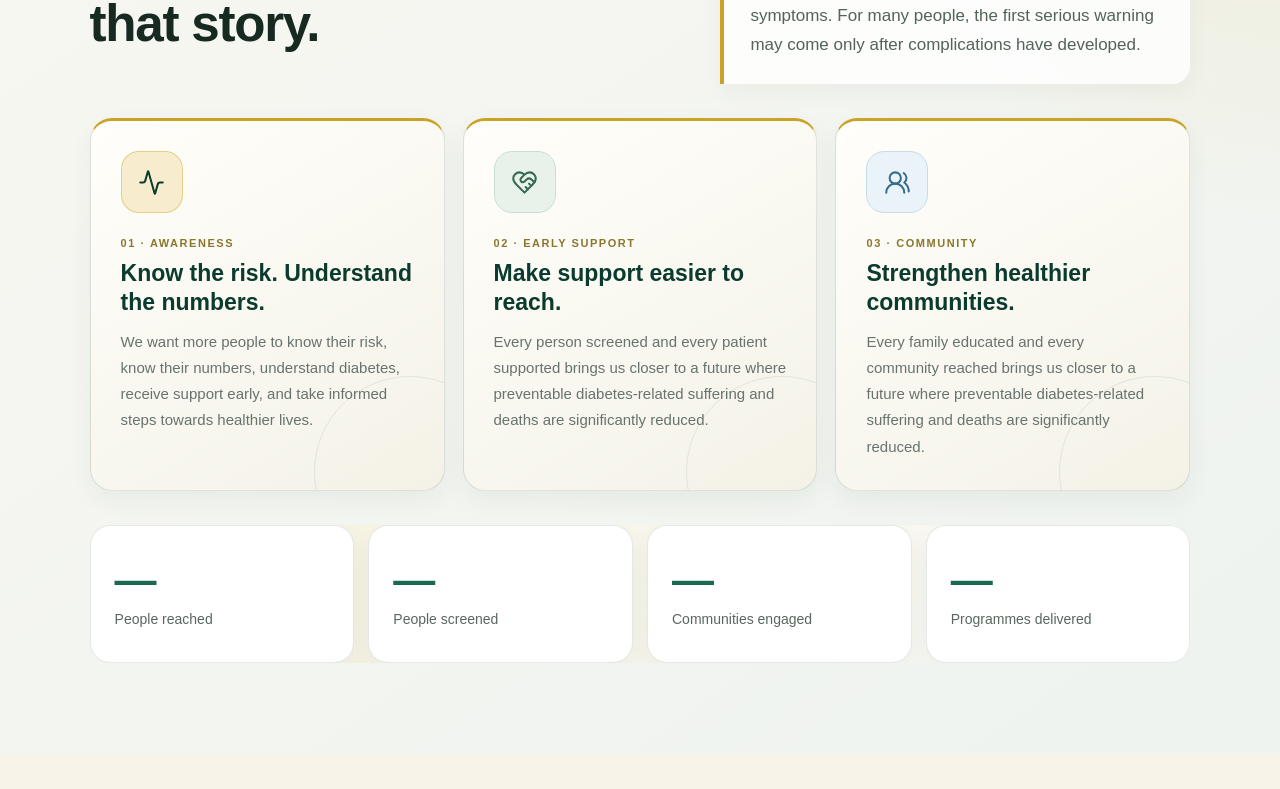
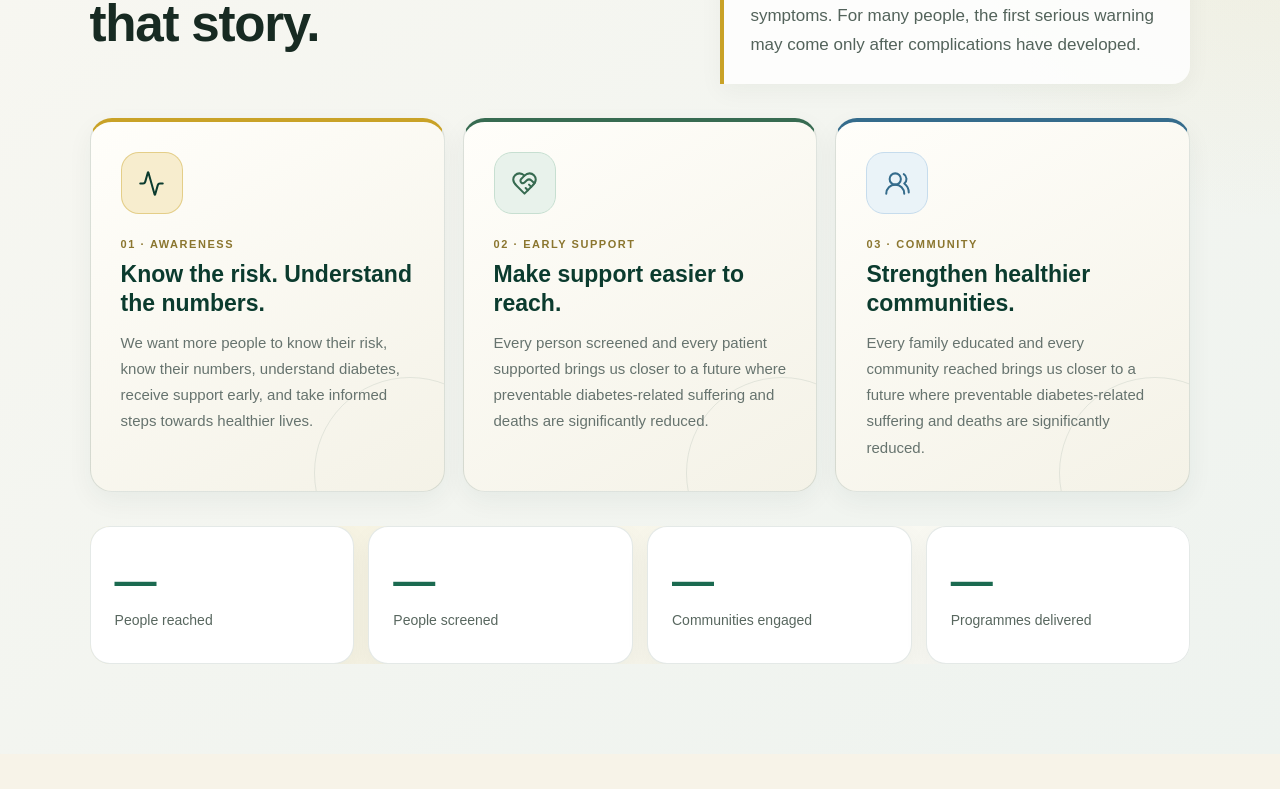
Before and after one commit to AkongShadrach/SUDF-website, a Next.js app: page / in a window 1280 px wide. Shown: the part 4471-5260 px from the top of the page. Built offline with nearby package versions, Linux system fonts and the light colour scheme.

Commit message:
Match impact card accents to icons and extend footer safe area

```diff
--- a/app/globals.css
+++ b/app/globals.css
@@ -1987,3 +1987,28 @@ img, video, iframe, svg { max-width: 100%; }
     margin-bottom: 21px;
   }
 }
+
+
+/* Match each impact card's top accent to its own icon colour */
+.sudf-impact-card {
+  border-top: 4px solid #c9a227;
+}
+.sudf-impact-card:nth-child(1) {
+  border-top-color: #c9a227;
+}
+.sudf-impact-card:nth-child(2) {
+  border-top-color: #376b51;
+}
+.sudf-impact-card:nth-child(3) {
+  border-top-color: #356c8c;
+}
+
+/* Carry the footer background through the mobile safe-area at the bottom */
+.footer {
+  padding-bottom: calc(55px + env(safe-area-inset-bottom, 0px));
+}
+@media (max-width:620px) {
+  .footer {
+    padding-bottom: calc(55px + env(safe-area-inset-bottom, 0px));
+  }
+}
```
